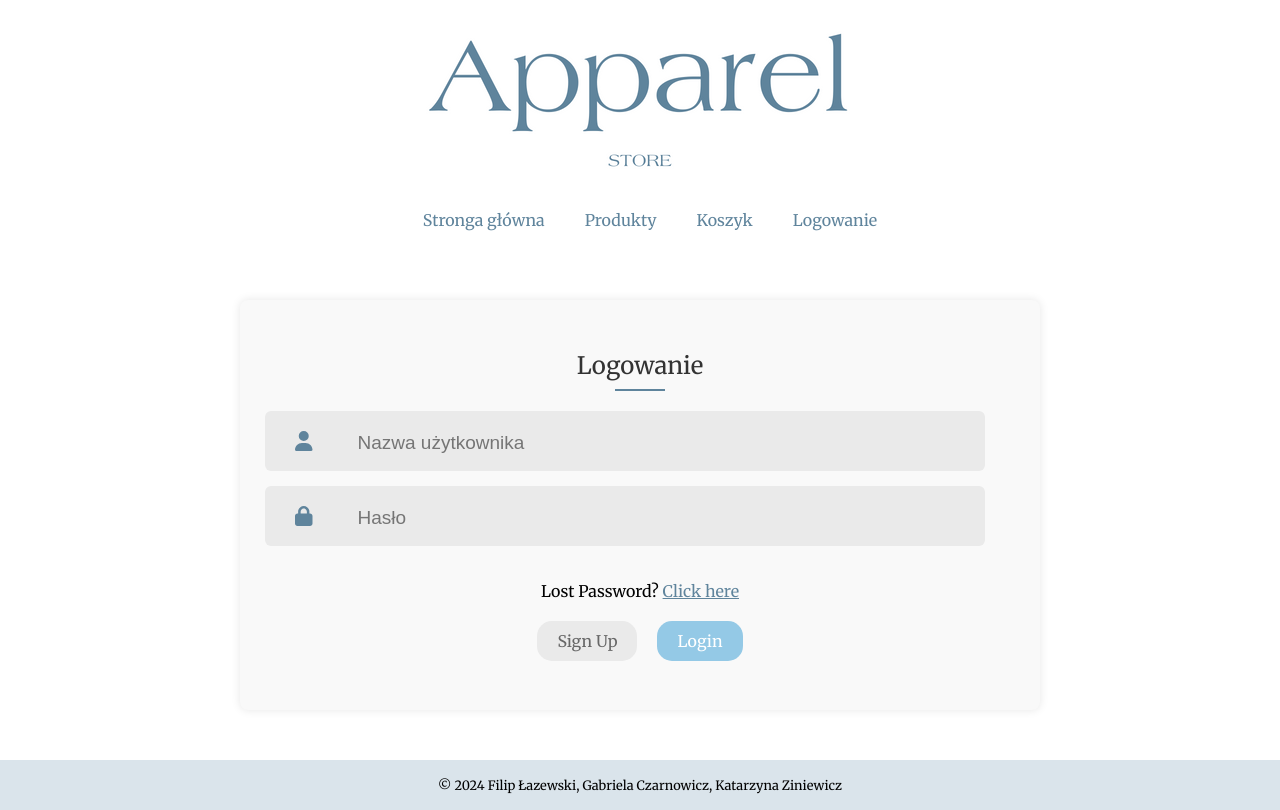
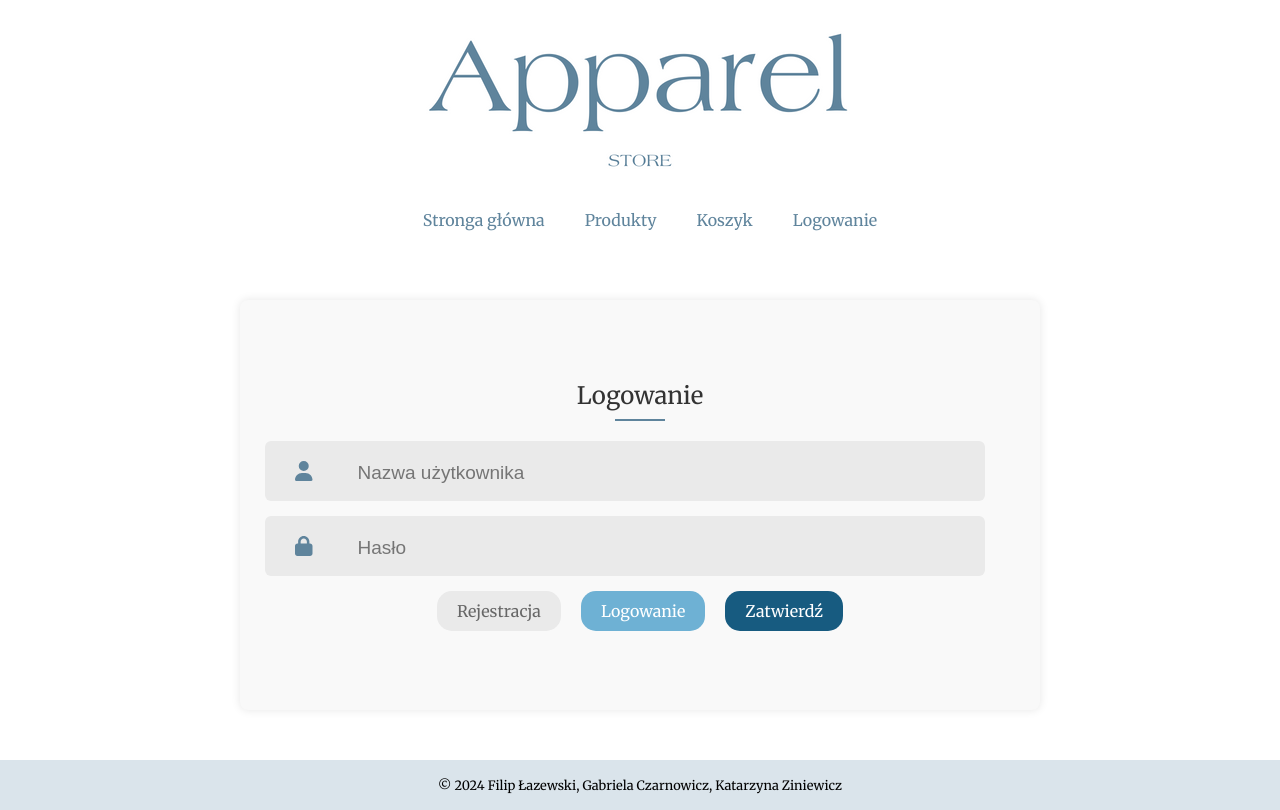
Before and after one commit to zoozol123/EcommerceApp, a React (Create React App) app in the folder ecommerce/: page /login in a window 1280 px wide. Built offline with nearby package versions, Linux system fonts and the light colour scheme.

Commit message:
Logowanie, rejestracja, walidacja

```diff
--- a/ecommerce/src/Components/LoginSignUp/LoginSignup.css
+++ b/ecommerce/src/Components/LoginSignUp/LoginSignup.css
@@ -85,19 +85,35 @@
   cursor: pointer;
   padding: 10px 20px;
   text-align: center;
-  background-color: rgb(148, 201, 230); /* Blue background */
+  background-color: rgb(110, 177, 212); /* Blue background */
   color: white;
   border-radius: 15px;
   transition: 0.3s;
 }
 
-
+.submitButton {
+  cursor: pointer;
+  padding: 10px 20px;
+  text-align: center;
+  background-color: rgb(23, 91, 128); /* Blue background */
+  color: white;
+  border-radius: 15px;
+  transition: 0.3s;
+}
 
 .gray{
     background: #eaeaea;
     color: #676767;
 }
 
+.error-message {
+  color: red;
+  font-size: 14px;
+  margin-top: 5px;
+  margin-left: 120px;
+  margin-bottom: 10px;
+}
+
 /* Additional overall padding */
 .container > div {
   padding: 5px 0;
--- a/ecommerce/src/Components/LoginSignUp/LoginSignup.jsx
+++ b/ecommerce/src/Components/LoginSignUp/LoginSignup.jsx
@@ -2,39 +2,121 @@ import React, { useState } from 'react'
 import './LoginSignup.css'
 import { FontAwesomeIcon } from '@fortawesome/react-fontawesome'
 import { faUser, faEnvelope, faLock } from '@fortawesome/free-solid-svg-icons'
+import axios from 'axios';
 
 const LoginSignup = () => {
     const [action, setAction] = useState("Login"); // Domyślnie ustawione na "Login"
+    const [email, setEmail] = useState("false");
+    const [username, setUsername] = useState("false");
+    const [password, setPassword] = useState("false");
+    const [incorrectLoginOrPassword, setincorrectLoginOrPassword] = useState("false");
+    const [loginlOrEmailExists, setLoginOrEmailExists] = useState("false");
+    const [emailCorrect, setEmailCorrect] = useState("false");
+
+    const [formData, setFormData] = useState({
+      email: "",
+      username: "",
+      password: ""
+    });
+
+    const handleInputChange = (e) => {
+      const { name, value } = e.target;
+      setFormData((prevFormData) => ({
+        ...prevFormData,
+        [name]: value
+      }));
+    };
+
+    const requestData = {
+      email: formData.email,
+      username: formData.username,
+      password: formData.password
+    };
+
+    const requestLoginData = {
+      username: formData.username,
+      password: formData.password
+    };
+
+    const isFormFilled = () => {
+      const requiredFields = action === 'Login' ? ['username', 'password'] : ['email', 'username', 'password'];
+      return requiredFields.every(field => formData[field].trim() !== '');
+    };
+
+    const isEmailFilled = () => {
+      return formData.email.trim() !== '';
+    };
+
+    const isUsernamelFilled = () => {
+      return formData.username.trim() !== '';
+    };
+
+    const isPasswordFilled = () => {
+      return formData.password.trim() !== '';
+    };
+
+    function isValidEmail(email) {
+      const emailRegex = /^[^\s@]+@[^\s@]+\.[^\s@]+$/;
+
+      return emailRegex.test(email);
+    }
+
+    const setFalse = () => {
+      setEmail(false);
+      setUsername(false);
+      setPassword(false);
+      setEmailCorrect(false);
+      setLoginOrEmailExists(false);
+      setincorrectLoginOrPassword(false);
+    }
 
     const handleSubmit = async (e) => {
-    //e.preventDefault();
-
-    // Tutaj możesz dodać logikę wysyłania danych do backendu w zależności od wartości 'action'
-    const formData = {
-      // Dane formularza
-    };
-
       const url = action === 'Login' ? '/login' : '/register';
 
+      if (!isFormFilled()) {
+        if(!isEmailFilled()) setEmail(true);
+        if(!isUsernamelFilled()) setUsername(true);
+        if(!isPasswordFilled()) setPassword(true);
+        if(formData.email !== '') {
+          if(!isValidEmail(formData.email)) setEmailCorrect(true);
+        }
+        return;
+      }
+      setFalse();
+
       try {
-      const response = await fetch(url, {
-        method: 'POST',
-        headers: {
-          'Content-Type': 'application/json',
-        },
-        body: JSON.stringify(formData),
-      });
+        let response = await axios.post(url, requestData);
+        if(action === 'Login') {
+          response = await axios.post(url, requestLoginData);
+        } else if (action === 'Register') {
+          response = await axios.post(url, requestData);
+        }
 
-      if (response.ok) {
-        // Tutaj obsłuż odpowiedź po zalogowaniu lub zarejestrowaniu
-        console.log(`Użytkownik ${action === 'Login' ? 'zalogowany' : 'zarejestrowany'}`);
+        if (response.status === 200 || response.status === 201) {
+          console.log(`Użytkownik ${action === 'Login' ? 'zalogowany!' : 'zarejestrowany!'}`);
+          setincorrectLoginOrPassword(false);
+          setLoginOrEmailExists(false);
         } else {
-        // Tutaj obsłuż błędy, np. wyświetl komunikat o nieudanej próbie logowania/rejestracji
-        console.error(`Błąd podczas ${action === 'Login' ? 'logowania' : 'rejestracji'}`);
+          // Obsłuż błędy
+          console.error(`Komunikat związany z ${action === 'Login' ? 'logowaniem' : 'rejestracją'}`);
+          console.error('Status:', response.status);
+          console.error('Odpowiedź serwera:', response.data);
         }
       } catch (error) {
+        if(action === 'Login') {
+          setincorrectLoginOrPassword(true);
+        }
+        if(action === 'Sign Up') {
+          setLoginOrEmailExists(true);
+        }
+
         console.error('Błąd połączenia:', error);
       }
+      setFormData({
+        email: "",
+        username: "",
+        password: ""
+      });
     };
 
   return (
@@ -42,35 +124,60 @@ const LoginSignup = () => {
         <div className='form'>
             <div className='header'>
               <div className='text'>
-                  {action === 'Login' ? 'Logowanie' : action === 'signup' ? 'Rejestracja' : 'Rejestracja'}
+                  {action === 'Login' ? 'Logowanie' : 'Rejestracja'}
               </div>
               <div className='underline'></div>
             </div>
             <div className='inputs'>
                 {action ==='Login'?<div></div>:<div className='input'>
                 <FontAwesomeIcon className="input-icon" icon={faEnvelope} />
-                 <input type="email" placeholder='Email'/>
+                <input
+                   type="email"
+                   placeholder='Email'
+                   name="email"
+                   value={formData.email}
+                   onChange={handleInputChange}
+                 />
                 </div>}
+                {email ===true && action === 'Sign Up'?<div className='error-message'>Podaj email aby się zarejestrować.</div>: <div></div>}
+                {emailCorrect ===true && action === 'Sign Up'?<div className='error-message'>Podany email jest niepoprawny!</div>: <div></div>}
 
                 <div className='input'>
                 <FontAwesomeIcon  className="input-icon" icon={faUser} />
-                 <input type="text" placeholder='Nazwa użytkownika'/>
+                <input
+                   type="text"
+                   placeholder='Nazwa użytkownika'
+                   name="username"
+                   value={formData.username}
+                   onChange={handleInputChange}
+                 />
                 </div>
+                {username ===true?<div className='error-message'>Podaj nazwę użytkownika aby się zarejestrować.</div>: <div></div>}
 
                 <div className='input'>
                 <FontAwesomeIcon className="input-icon" icon={faLock} />
-                 <input type="password" placeholder='Hasło'/>
+                <input
+                   type="password"
+                   placeholder='Hasło'
+                   name="password"
+                   value={formData.password}
+                   onChange={handleInputChange}
+                 />
                 </div>
+                {password ===true?<div className='error-message'>Podaj hasło aby się zarejestrować.</div>: <div></div>}
+                {incorrectLoginOrPassword ===true?<div className='error-message'>Podana nazwa użytkownika lub hasło są nieprawidłowe</div>: <div></div>}
+                {loginlOrEmailExists ===true?<div className='error-message'>Istnieje już konto o podanym email lub nazwie użytkownika</div>: <div></div>}
             </div>
 
-            {action ==='Sign Up'?<div></div>: <div className="forgot-password">Lost Password? <span>Click here</span></div>}
+
+            {/*action ==='Sign Up'?<div></div>: <div className="forgot-password">Lost Password? <span>Click here</span></div>*/}
 
 
 
             <div className="submit-container">
-                <div className={action==='Login'?'submit gray':'submit'} onClick={()=>{setAction("Sign Up"); handleSubmit();}}>Sign Up</div>
-                <div className={action==='Sign Up'?'submit gray':'submit'} onClick={()=>{setAction("Login"); handleSubmit();}}>Login</div>
-
+                <div className={action==='Login'?'submit gray':'submit'} onClick={()=>{setAction("Sign Up"); setFalse(); }}>Rejestracja</div>
+                <div className={action==='Sign Up'?'submit gray':'submit'} onClick={()=>{setAction("Login"); setFalse(); }}>Logowanie</div>
+                <div className='submitButton' onClick={()=>{ setFalse(); handleSubmit(); }}>Zatwierdź</div>
             </div>
         </div>
     </div>
```
Also changed, not shown: 1 other file (tests, documents, lock files or other folders). Lines whose indentation alone changed are shown as unchanged.
